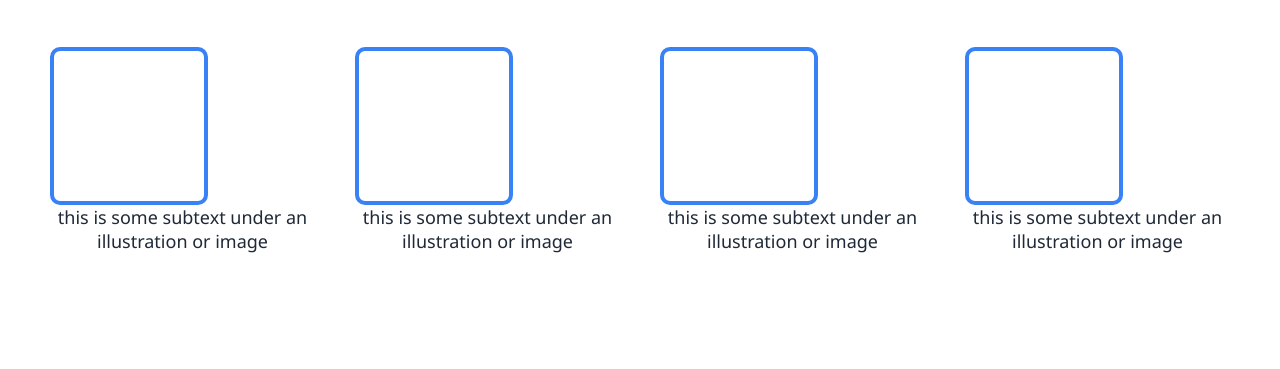
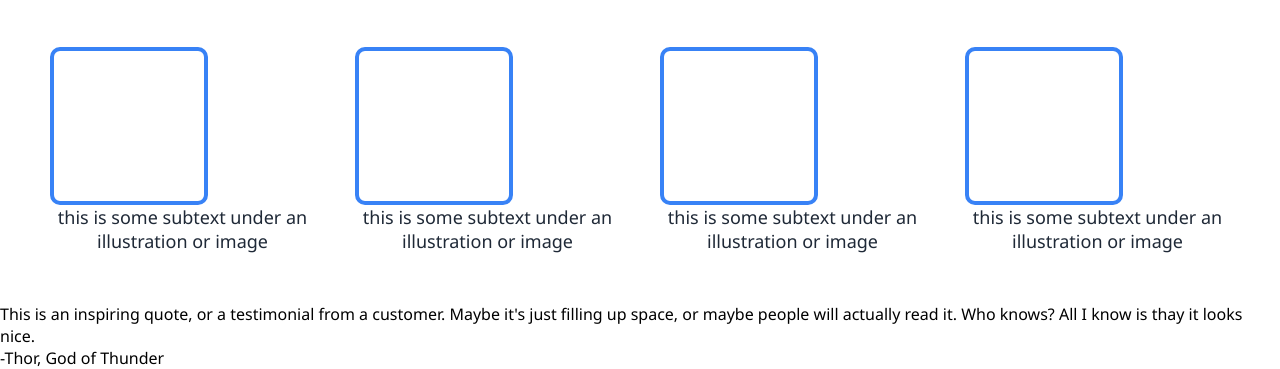
Before and after one commit to moorjon2/landing-page, a plain HTML site: page index.html in a window 1280 px wide. Shown: the part 605-974 px from the top of the page. Before the commit the page ends 908 px from the top, so only its background shows below. Drawn offline with Linux system fonts and the light colour scheme.

Commit message:
added section3

```diff
--- a/index.html
+++ b/index.html
@@ -55,5 +55,9 @@
                 </div>
             </div>
         </div>
+        <div class="section3">
+            <p>This is an inspiring quote, or a testimonial from a customer. Maybe it's just filling up space, or maybe people will actually read it. Who knows? All I know is thay it looks nice.</p>
+            <span>-Thor, God of Thunder</span>
+        </div>
     </body>
 </html>
```
